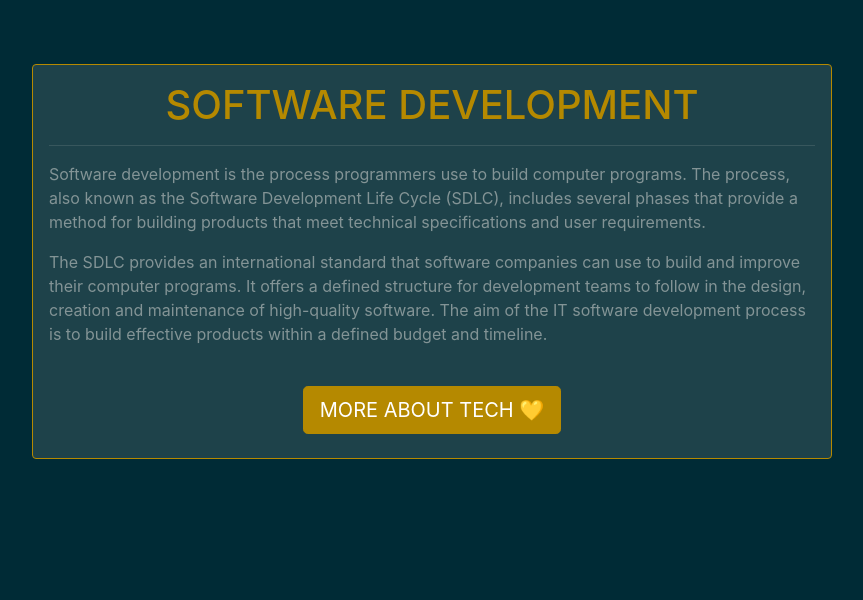
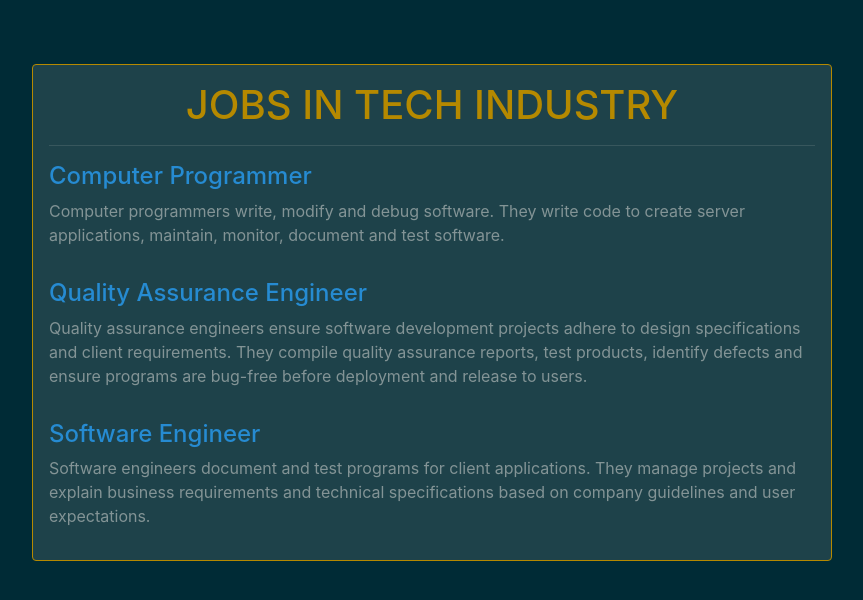
Before and after one commit to luisprooc/nodejs-learning, a React (Create React App) app in the folder fullstack-project/frontend/: page /about in a window 1280 px wide. Shown: the top 600 px of the page, without its empty margins (208-1071 px from the left). Built offline with nearby package versions, Linux system fonts and the light colour scheme.

Commit message:
About page added

```diff
--- a/fullstack-project/frontend/src/App.js
+++ b/fullstack-project/frontend/src/App.js
@@ -1,13 +1,12 @@
 import React from 'react';
-import { BrowserRouter, Route, Switch } from "react-router-dom";
-import {FrontPage} from "./components/screens";
+import { BrowserRouter, Route } from "react-router-dom";
+import {FrontPage,AboutPage} from "./components/screens";
 
 const App = () =>{
   return(
     <BrowserRouter>
-      <Switch>
-        <Route path="/" component={FrontPage}/>
-      </Switch>
+        <Route exact path="/" component={FrontPage}/>
+        <Route exact path="/about" component={AboutPage}/>
     </BrowserRouter>
   )
 }
--- /dev/null
+++ b/fullstack-project/frontend/src/components/screens/about-page.js
@@ -0,0 +1,37 @@
+import React from 'react';
+import Zoom from 'react-reveal/Zoom';
+
+const AboutPage = () =>{
+    return(
+        <section>
+            <div className="container py-5">
+                <Zoom left>
+                    <div className="card border-primary mt-lg-3 mx-auto" style={{maxWidth: "50rem"}}>
+                        <div className="card-body">
+                            <h1 className="card-title text-primary text-center">JOBS IN TECH INDUSTRY</h1>
+                            <hr />
+
+                            <h4 className="text-info">Computer Programmer</h4>
+                            <p className="card-text pb-3">
+                                Computer programmers write, modify and debug software. They write code to create server applications, maintain, monitor, document and test software.
+                            </p>
+                            <h4 className="text-info">Quality Assurance Engineer</h4>
+                            <p className="card-text pb-3">
+                            Quality assurance engineers ensure software development projects adhere to design specifications and client requirements. They compile quality assurance
+                            reports, test products, identify defects and ensure programs are bug-free before deployment and release to users.
+                            </p>
+                            <h4 className="text-info">Software Engineer</h4>
+                            <p className="card-text pb-3">
+                            Software engineers document and test programs for client applications. They manage projects and explain business requirements and technical specifications
+                            based on company guidelines and user expectations.
+                            </p>
+
+                        </div>
+                    </div>
+                </Zoom>
+            </div>
+        </section>
+    );
+};
+
+export default AboutPage;
--- a/fullstack-project/frontend/src/components/screens/index.js
+++ b/fullstack-project/frontend/src/components/screens/index.js
@@ -1,5 +1,6 @@
 import FrontPage from "./front-page";
+import AboutPage from "./about-page";
 
 export {
-    FrontPage
+    FrontPage, AboutPage
 };
```
